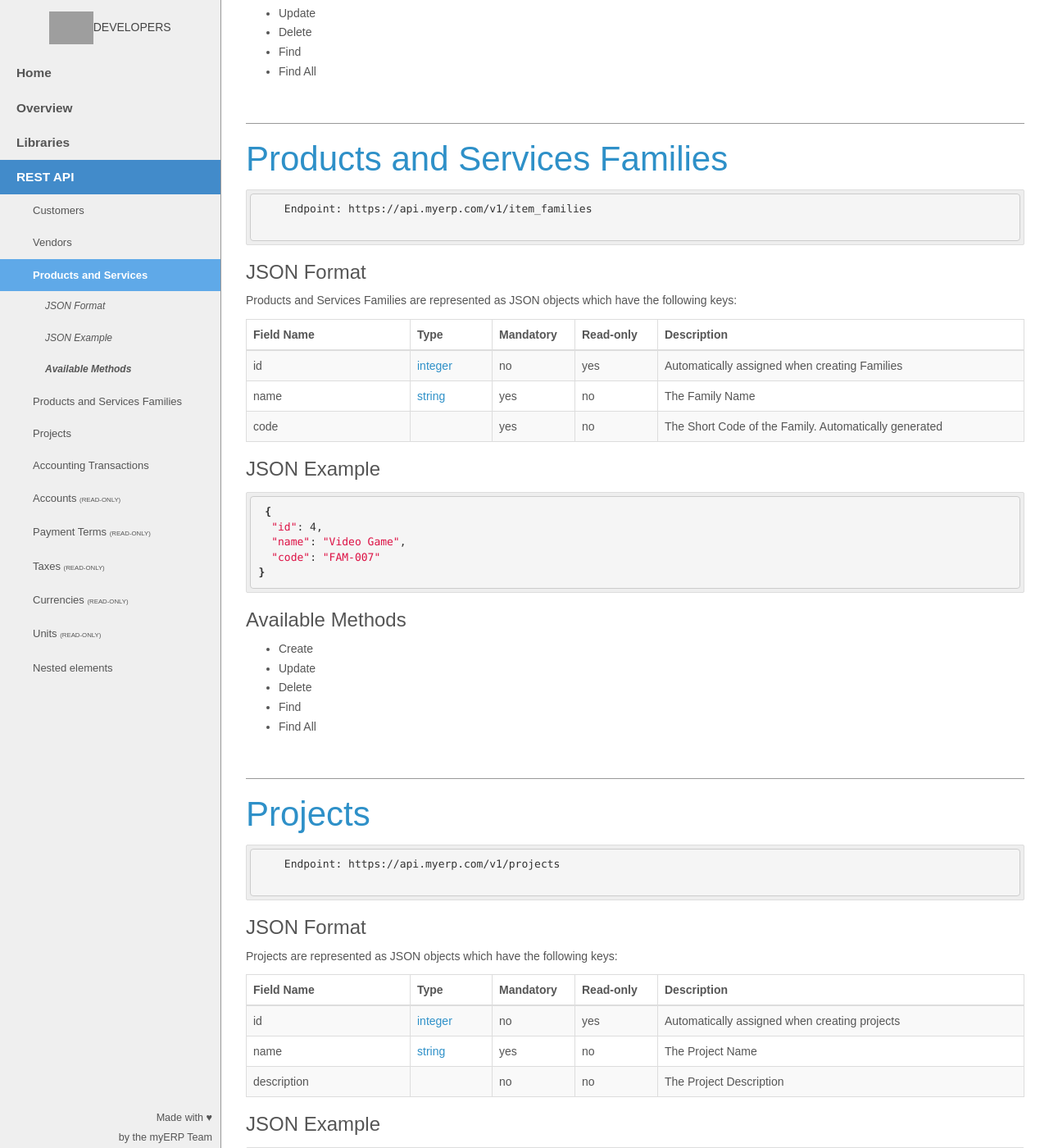
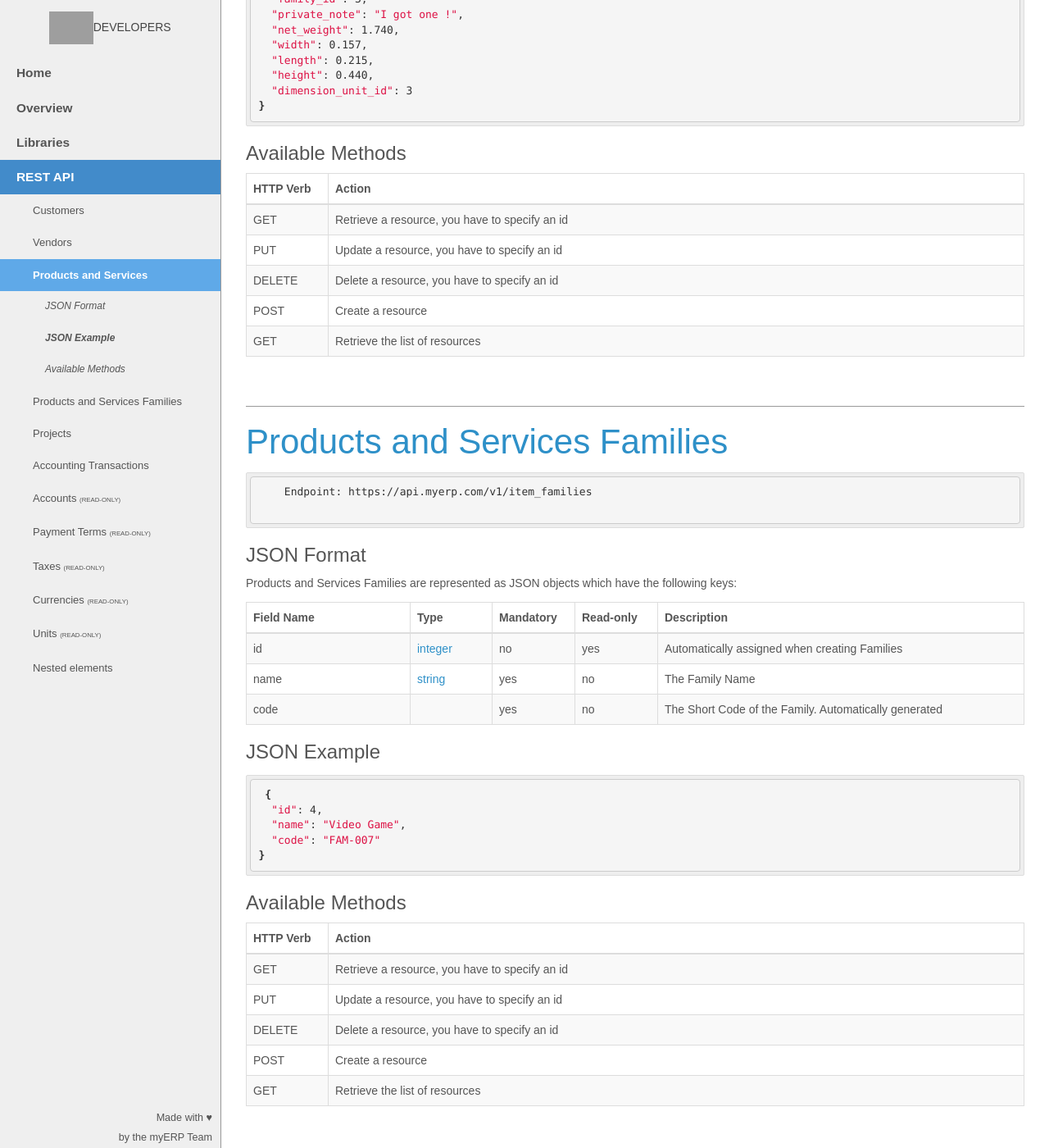
Before and after one commit to myERP/myerp.github.io, a Jekyll site: the page built from docs/1.0/api/index.html, in a window 1280 px wide and 1400 px high, scrolled down 6589 px. Shown: the whole window at 82% size. Built offline with Jekyll 4.4.1, drawn with Linux system fonts in a browser that asks for light colours; nearby versions of some CDN libraries; Markdown is read by kramdown in place of the engine named in the settings; some of the changed text lies outside the part shown; grey boxes are pictures that could not be loaded.

Commit message:
describe the available methods for each resources

```diff
--- a/_includes/1.0/api/methods/full.html
+++ b/_includes/1.0/api/methods/full.html
@@ -1,7 +1,30 @@
-<ul>
-    <li>Create</li>
-    <li>Update</li>
-    <li>Delete</li>
-    <li>Find</li>
-    <li>Find All</li>
-</ul>
+<table class="table table-bordered table-striped">
+    <thead>
+        <tr>
+            <th class="type">HTTP Verb</th>
+            <th>Action</th>
+        </tr>
+    </thead>
+    <tbody>
+        <tr>
+            <td>GET</td>
+            <td>Retrieve a resource, you have to specify an id</td>
+        </tr>
+        <tr>
+            <td>PUT</td>
+            <td>Update a resource, you have to specify an id</td>
+        </tr>
+        <tr>
+            <td>DELETE</td>
+            <td>Delete a resource, you have to specify an id</td>
+        </tr>
+        <tr>
+            <td>POST</td>
+            <td>Create a resource</td>
+        </tr>
+        <tr>
+            <td>GET</td>
+            <td>Retrieve the list of resources</td>
+        </tr>
+    </tbody>
+</table>
--- a/_includes/1.0/api/methods/readonly.html
+++ b/_includes/1.0/api/methods/readonly.html
@@ -1,4 +1,18 @@
-<ul>
-    <li>Find</li>
-    <li>Find All</li>
-</ul>
+<table class="table table-bordered table-striped">
+    <thead>
+        <tr>
+            <th class="type">HTTP Verb</th>
+            <th>Action</th>
+        </tr>
+    </thead>
+    <tbody>
+        <tr>
+            <td>GET</td>
+            <td>Retrieve a resource, you have to specify an id</td>
+        </tr>
+        <tr>
+            <td>GET</td>
+            <td>Retrieve the list of resources</td>
+        </tr>
+    </tbody>
+</table>
--- a/_includes/1.0/api/transaction.html
+++ b/_includes/1.0/api/transaction.html
@@ -64,5 +64,30 @@
     {% highlight bash %} {% include 1.0/api/json/transaction.json %} {% endhighlight %}
 
     <h3 id="transactionavailablemethods">Available Methods</h3>
-    {% include 1.0/api/methods/readonly.html %}
+    <table class="table table-bordered table-striped">
+    <thead>
+        <tr>
+            <th class="type">HTTP Verb</th>
+            <th>Action</th>
+        </tr>
+    </thead>
+    <tbody>
+        <tr>
+            <td>GET</td>
+            <td>Retrieve a resource, you have to specify an id</td>
+        </tr>
+        <tr>
+            <td>DELETE</td>
+            <td>Delete a resource, you have to specify an id</td>
+        </tr>
+        <tr>
+            <td>POST</td>
+            <td>Create a resource</td>
+        </tr>
+        <tr>
+            <td>GET</td>
+            <td>Retrieve the list of resources</td>
+        </tr>
+    </tbody>
+</table>
 </div>
```
